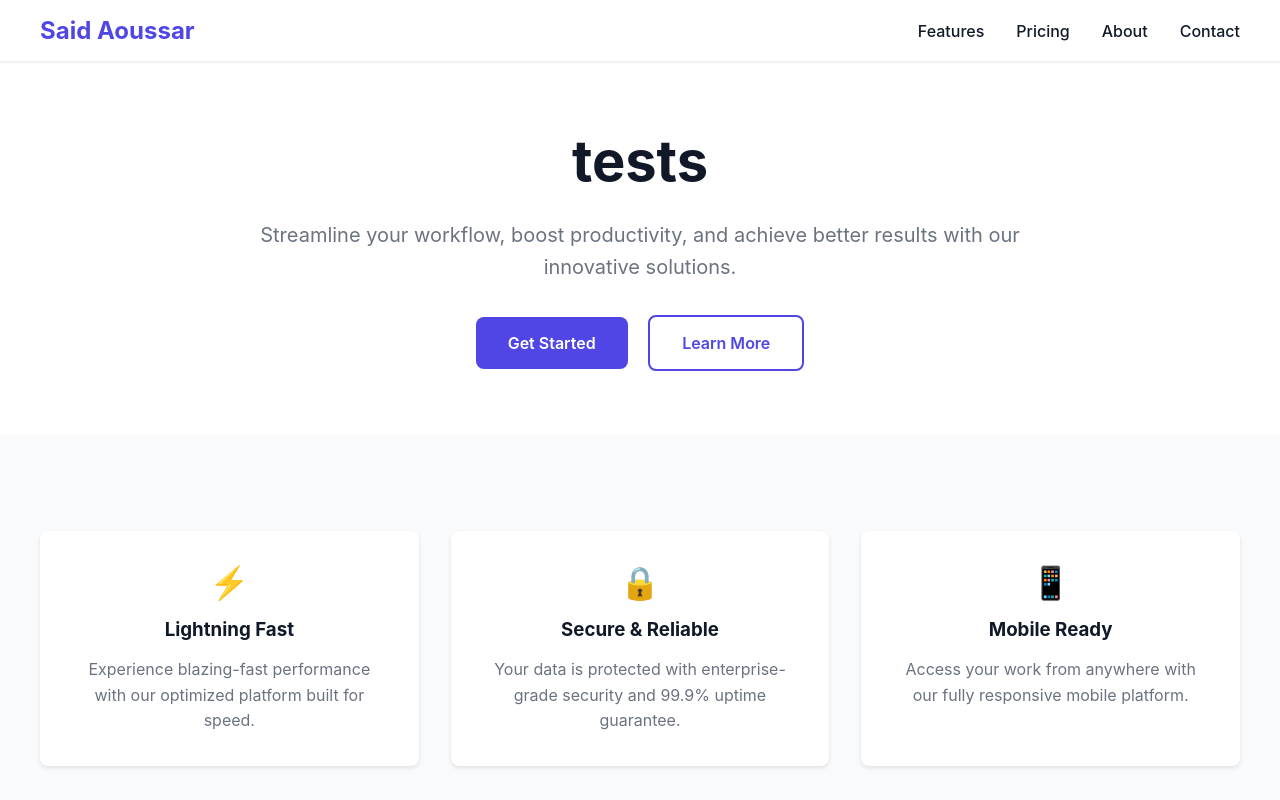
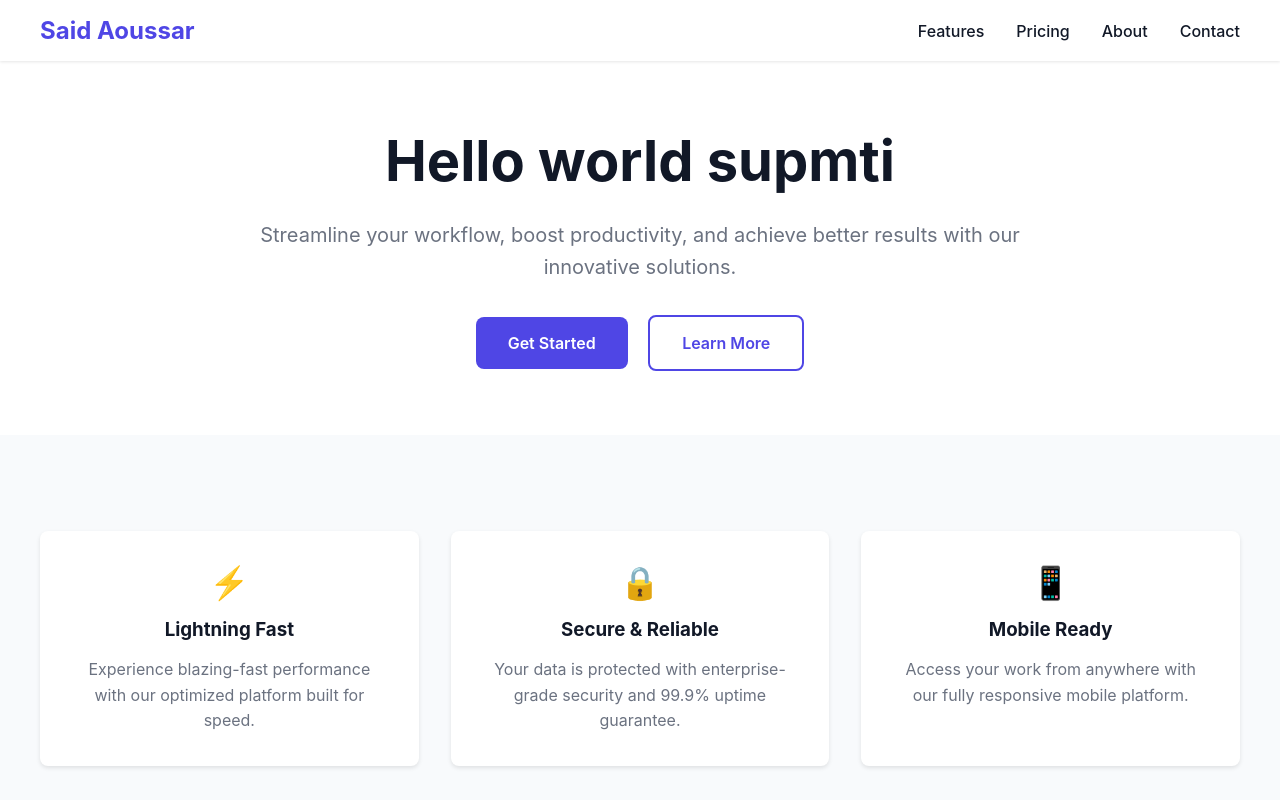
Before and after one commit to SaidAoussar/jenkins-docker-project, a plain HTML site: page src/index.html in a window 1280 px wide. Shown: the top 800 px of the page. Drawn offline with Linux system fonts and the light colour scheme.

Commit message:
test dev

```diff
--- a/src/index.html
+++ b/src/index.html
@@ -24,7 +24,7 @@
     <!-- Hero Section -->
     <section class="hero">
         <div class="hero-content">
-            <h1>tests</h1>
+            <h1>Hello world supmti</h1>
             <p>Streamline your workflow, boost productivity, and achieve better results with our innovative solutions.</p>
             <div class="hero-buttons">
                 <a href="#" class="button button-primary">Get Started</a>
```
